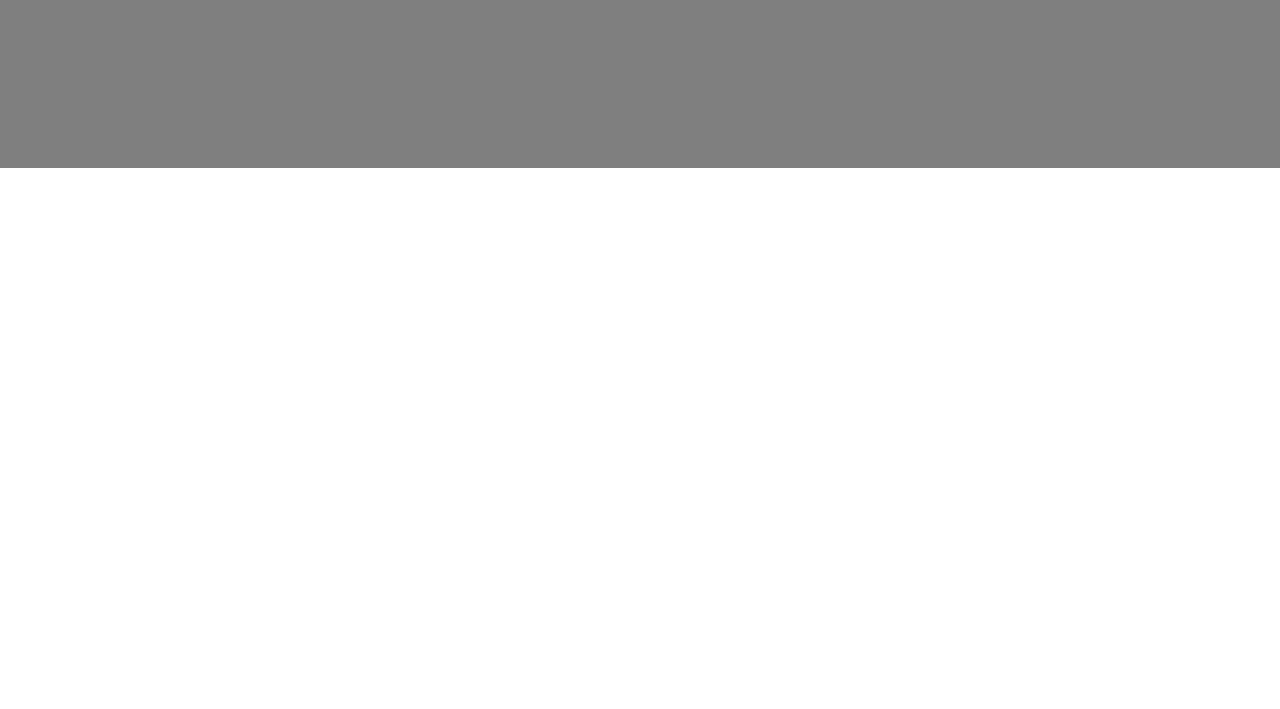
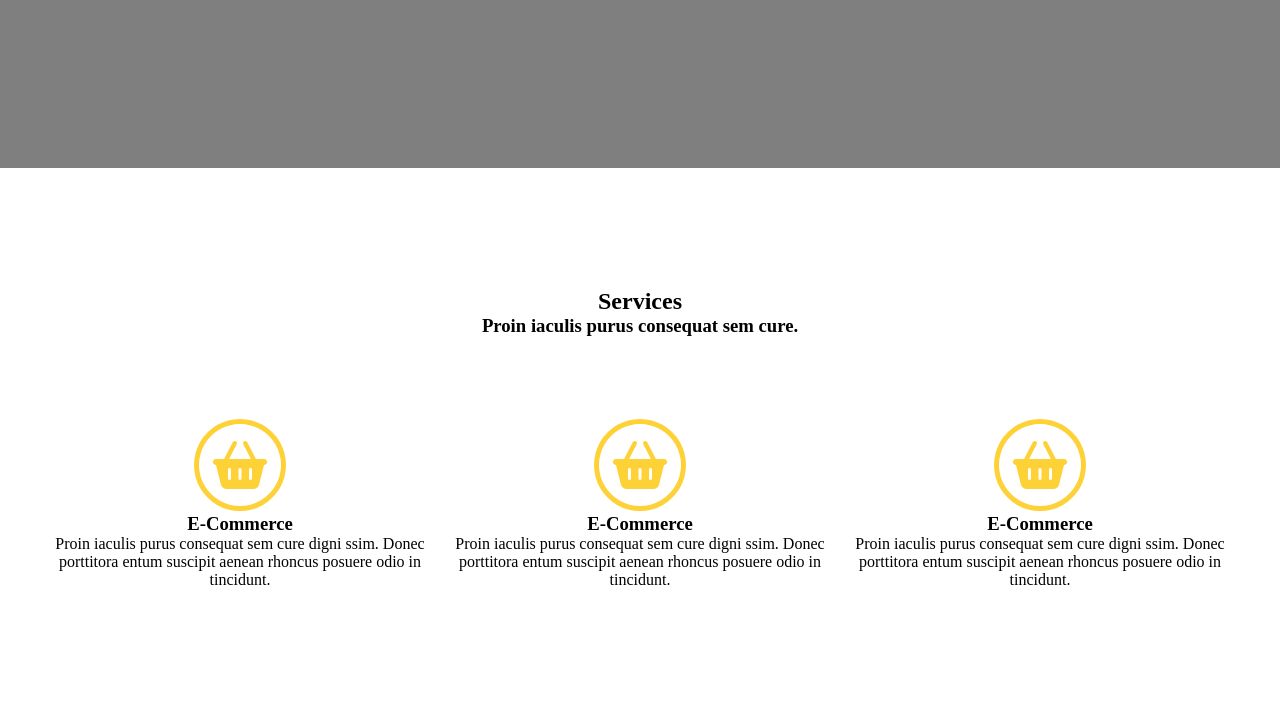
Before and after one commit to ThorTila/golden, a website: page index.html in a window 1280 px wide. Shown: the part 532-1241 px from the top of the page. Before the commit the page ends 800 px from the top, so only its background shows below. Drawn offline with Linux system fonts and the light colour scheme.

Commit message:
add services section

```diff
--- a/index.html
+++ b/index.html
@@ -6,8 +6,8 @@
         <title>Golden</title>
         <meta name="author" content="Łukasz Rasiński">
         <meta name="description" content="Projekt Golden">
-        <!--<link rel="stylesheet" href="https://use.fontawesome.com/1364834378.css">
-        <link rel="stylesheet" href="https://maxcdn.bootstrapcdn.com/bootstrap/4.0.0/css/bootstrap.min.css" integrity="sha384-Gn5384xqQ1aoWXA+058RXPxPg6fy4IWvTNh0E263XmFcJlSAwiGgFAW/dAiS6JXm" crossorigin="anonymous">-->
+        <link rel="stylesheet" href="https://use.fontawesome.com/1364834378.css">
+        <!--<link rel="stylesheet" href="https://maxcdn.bootstrapcdn.com/bootstrap/4.0.0/css/bootstrap.min.css" integrity="sha384-Gn5384xqQ1aoWXA+058RXPxPg6fy4IWvTNh0E263XmFcJlSAwiGgFAW/dAiS6JXm" crossorigin="anonymous">-->
         <link rel="stylesheet" href="css/style.css" type="text/css">
     </head>
     <body>
@@ -22,12 +22,52 @@
                     <li><a href="#contact">Contact</a></li>
                 </ul>
             </nav>
-            <div class="slogan">
+            <section class="slogan">
                 <h3>Welcome to our studio!</h3>
-                <h2>It`s nice to meet you</h2>
+                <h2>It’s nice to meet you</h2>
                 <button name="headerButton">Tell me more</button>
-            </div>
+            </section>
             <span></span>
         </header>
+        <section class="services">
+            <div class="flex-row">
+                <div class="header">
+                    <h2>Services</h2>
+                    <h3>Proin iaculis purus consequat sem cure.</h3>
+                </div>
+            </div>
+            <div class="flex-row">
+                <div class="box">
+                    <span class="fa-stack fa-3x">
+                        <i class="fa fa-shopping-basket fa-stack-1x" aria-hidden="true"></i>
+                        <i class="fa fa-circle-thin fa-stack-2x" aria-hidden="true"></i>
+                    </span>
+                    <h3>E-Commerce</h3>
+                    <p>Proin iaculis purus consequat sem cure
+                        digni ssim. Donec porttitora entum suscipit
+                        aenean rhoncus posuere odio in tincidunt.</p>
+                </div>
+                <div class="box">
+                    <span class="fa-stack fa-3x">
+                        <i class="fa fa-shopping-basket fa-stack-1x" aria-hidden="true"></i>
+                        <i class="fa fa-circle-thin fa-stack-2x" aria-hidden="true"></i>
+                    </span>
+                    <h3>E-Commerce</h3>
+                    <p>Proin iaculis purus consequat sem cure
+                        digni ssim. Donec porttitora entum suscipit
+                        aenean rhoncus posuere odio in tincidunt.</p>
+                </div>
+                <div class="box">
+                    <span class="fa-stack fa-3x">
+                        <i class="fa fa-shopping-basket fa-stack-1x" aria-hidden="true"></i>
+                        <i class="fa fa-circle-thin fa-stack-2x" aria-hidden="true"></i>
+                    </span>
+                    <h3>E-Commerce</h3>
+                    <p>Proin iaculis purus consequat sem cure
+                        digni ssim. Donec porttitora entum suscipit
+                        aenean rhoncus posuere odio in tincidunt.</p>
+                </div>
+            </div>
+        </section>
     </body>
 </html>
--- a/sass/style.scss
+++ b/sass/style.scss
@@ -1,4 +1,5 @@
 $lightText: #fff;
+$yellow: #fed136;
 @import url('https://fonts.googleapis.com/css?family=Montserrat:400,700');
 @font-face {
     font-family: 'Wisdom';
@@ -16,7 +17,7 @@ $lightText: #fff;
     box-sizing: border-box;
 }
 body {
-    background-color: #fff;
+    background-color: $lightText;
     margin: 0;
 }
 header {
@@ -42,7 +43,7 @@ header {
         padding-top: 48px;
         h1 {
            font-family: Wisdom;
-            color: #fed136;
+            color: $yellow;
             font-weight: 100;
             font-size: 26px;
             letter-spacing: 0.05em;
@@ -94,12 +95,48 @@ header {
             width: 17%;
             height: 65px;
             color: $lightText;
-            background-color: #fed136;
+            background-color: $yellow;
             border: none;
             border-radius: 5px;
             font-family: Montserrat;
             font-weight: bold;
             font-size: 18px;
+            text-transform: uppercase;
         }
     }
 }
+.services {
+    display: flex;
+    flex-direction: column;
+    justify-content: space-around;
+    align-items: center;
+    padding: 120px 0;
+    .flex-row {
+        max-width: 1200px;
+        display: flex;
+        text-align: center;
+        .header {
+            padding-bottom: 80px;
+            h2 {
+
+            }
+            h3 {
+
+            }
+        }
+        .box {
+            i {
+                color: $yellow;
+                &:last-child {
+                    -webkit-text-stroke: 4px #fff;
+                }
+            }
+            h3 {
+
+            }
+            P {
+
+            }
+        }
+    }
+}
```
Also changed, not shown: css/style.css, 1 other file.
